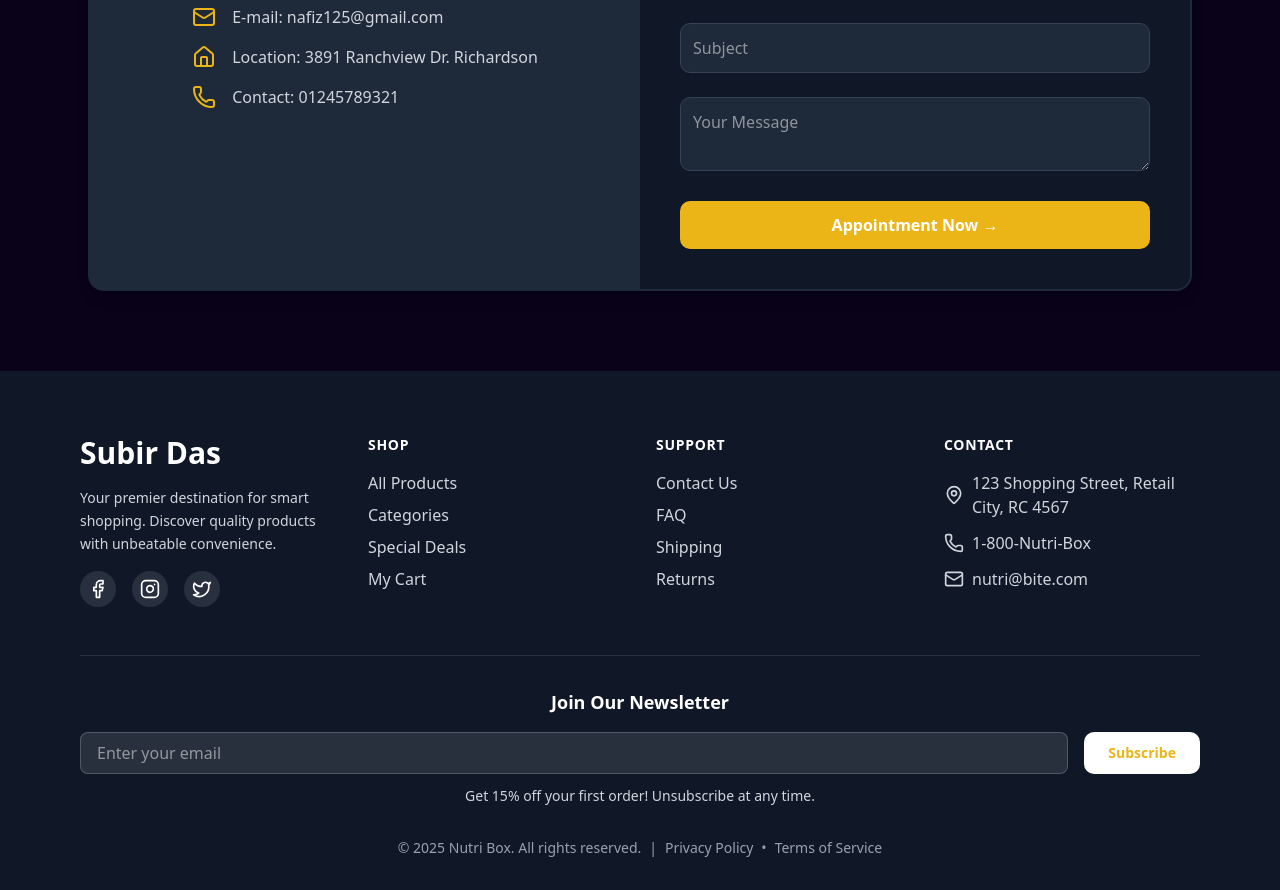
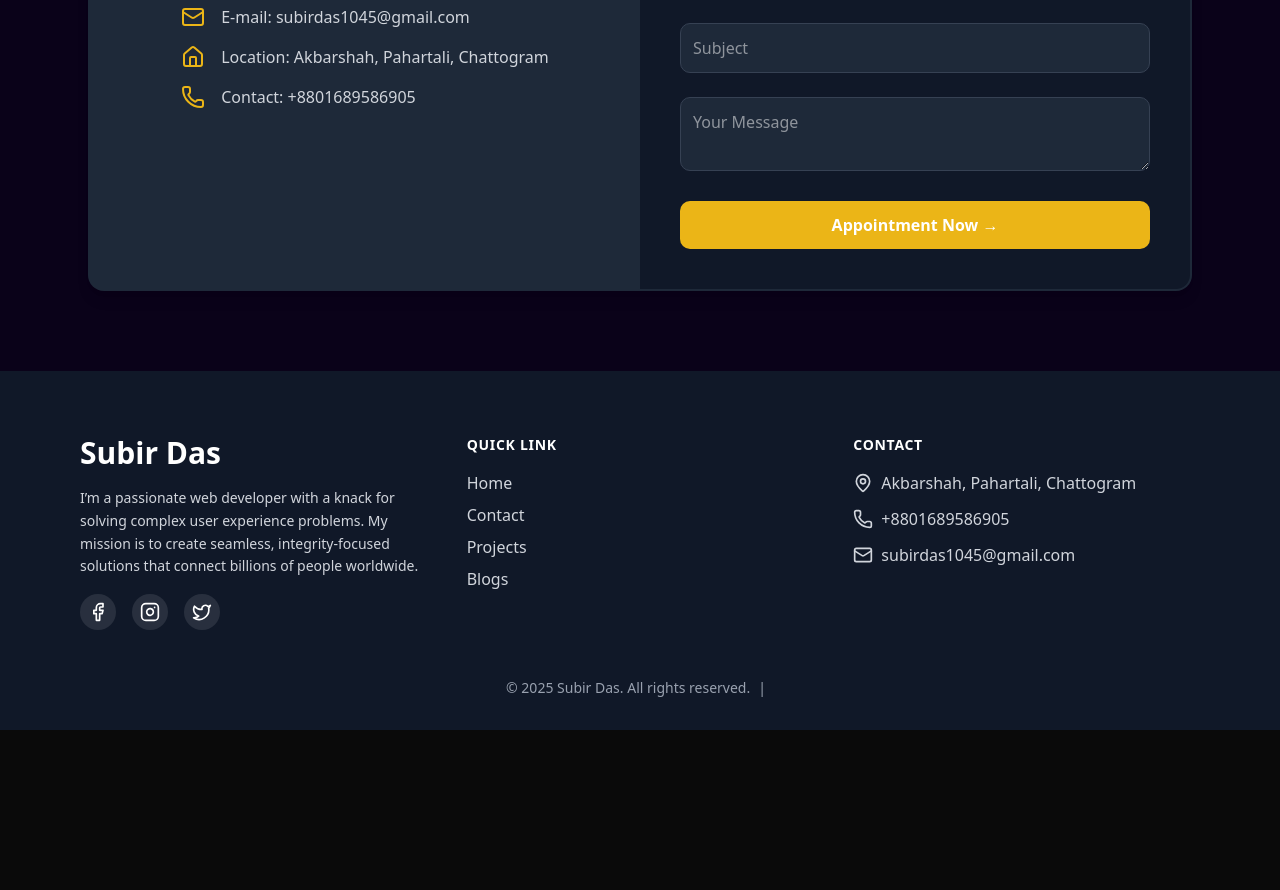
Before and after one commit to subirdas29/my-portfolio-client, a Next.js app: page /contact in a window 1280 px wide. Shown: the part 377-1267 px from the top of the page. After the commit the page ends 1107 px from the top, so only its background shows below. Built offline with nearby package versions, Linux system fonts and the light colour scheme.

Commit message:
banner edited

```diff
--- a/src/components/modules/AllProjects/AllProjects.tsx
+++ b/src/components/modules/AllProjects/AllProjects.tsx
@@ -56,7 +56,7 @@ const AllProjects = () => {
             onClick={() => setActiveTab('FullStack')}
             className={`px-6 py-3 rounded-full font-semibold ${
               activeTab === 'FullStack'
-                ? 'bg-primary text-black'
+                ? 'bg-primary dark:text-black text-white'
                 : 'bg-gray-200 dark:bg-gray-800 text-gray-900 dark:text-white'
             } transition-colors duration-300`}
           >
@@ -66,7 +66,7 @@ const AllProjects = () => {
             onClick={() => setActiveTab('FrontEnd')}
             className={`px-6 py-3 rounded-full font-semibold ${
               activeTab === 'FrontEnd'
-                ? 'bg-primary text-black'
+                ? 'bg-primary dark:text-black text-white'
                 : 'bg-gray-200 dark:bg-gray-800 text-gray-900 dark:text-white'
             } transition-colors duration-300`}
           >
--- a/src/components/modules/home/AboutMe/index.tsx
+++ b/src/components/modules/home/AboutMe/index.tsx
@@ -58,7 +58,7 @@ const AboutMe = () => {
                 <a
               href='/resume/Subir_Das_Resume.pdf'
               download="Subir_Das_Resume.pdf"
-            className="px-4 py-1 bg-primary text-black font-semibold rounded-lg hover:bg-yellow-600 transition duration-300">
+            className="px-4 py-1 bg-primary text-white dark:text-black font-semibold rounded-lg hover:bg-yellow-600 transition duration-300">
               Download CV
             </a>
 
--- a/src/components/modules/home/ContactForm/index.tsx
+++ b/src/components/modules/home/ContactForm/index.tsx
@@ -31,19 +31,19 @@ const ContactSection = () => {
                 <div className="flex items-center gap-4">
                   <span className="text-primary text-2xl"><Mail/></span>
                   <p className="text-gray-600 dark:text-gray-300">
-                    E-mail: nafiz125@gmail.com
+                    E-mail: subirdas1045@gmail.com
                   </p>
                 </div>
                 <div className="flex items-center gap-4">
                   <span className="text-primary  text-2xl"><House/></span>
                   <p className="text-gray-600 dark:text-gray-300">
-                    Location: 3891 Ranchview Dr. Richardson
+                    Location: Akbarshah, Pahartali, Chattogram
                   </p>
                 </div>
                 <div className="flex items-center gap-4">
                   <span className="text-primary text-2xl"><Phone/></span>
                   <p className="text-gray-600 dark:text-gray-300">
-                    Contact: 01245789321
+                    Contact: +8801689586905
                   </p>
                 </div>
               </div>
--- a/src/components/modules/home/MySkill/index.tsx
+++ b/src/components/modules/home/MySkill/index.tsx
@@ -43,7 +43,7 @@ const SkillsSection = () => {
             onClick={() => setActiveTab('technical')}
             className={`px-6 py-3 rounded-full font-semibold ${
               activeTab === 'technical'
-                ? 'bg-primary text-black'
+                ? 'bg-primary dark:text-black text-white'
                 : 'bg-gray-200 dark:bg-gray-800 text-gray-900 dark:text-white'
             } transition-colors duration-300`}
           >
@@ -53,7 +53,7 @@ const SkillsSection = () => {
             onClick={() => setActiveTab('soft')}
             className={`px-6 py-3 rounded-full font-semibold ${
               activeTab === 'soft'
-                ? 'bg-primary text-black'
+                ? 'bg-primary dark:text-black text-white'
                 : 'bg-gray-200 dark:bg-gray-800 text-gray-900 dark:text-white'
             } transition-colors duration-300`}
           >
--- a/src/components/shared/Footer.tsx
+++ b/src/components/shared/Footer.tsx
@@ -6,7 +6,7 @@ const Footer = () => {
   return (
     <footer className="bg-gray-900 text-white pt-16 pb-8">
       <div className=" mx-6 md:mx-12 lg:mx-20">
-        <div className="grid grid-cols-1 md:grid-cols-4 gap-6 lg:gap-8 mb-12">
+        <div className="grid grid-cols-1 md:grid-cols-3 gap-6 lg:gap-10 mb-12">
           {/* Brand Section */}
           <div className="space-y-4">
              <div className="flex items-center gap-2">
@@ -14,7 +14,7 @@ const Footer = () => {
                       <span className="text-3xl font-bold">Subir Das</span>
                       </div>
             <p className="text-gray-300 text-sm leading-relaxed">
-              Your premier destination for smart shopping. Discover quality products with unbeatable convenience.
+            I’m a passionate web developer with a knack for solving complex user experience problems. My mission is to create seamless, integrity-focused solutions that connect billions of people worldwide.
             </p>
             <div className="flex space-x-4">
               <a href="#" className="p-2 bg-white/10 rounded-full hover:bg-white/20 transition">
@@ -30,27 +30,19 @@ const Footer = () => {
           </div>
 
           {/* Quick Links */}
-          <div className="md:col-span-2 grid grid-cols-2 gap-8">
+
+
+
             <div className="space-y-4">
-              <h3 className="font-semibold uppercase text-sm tracking-wider">Shop</h3>
+              <h3 className="font-semibold uppercase text-sm tracking-wider">Quick Link</h3>
               <ul className="space-y-2 text-gray-300">
-                <li><Link href="/allmenu" className="hover:text-white transition">All Products</Link></li>
-                <li><Link href="/categories" className="hover:text-white transition">Categories</Link></li>
-                <li><Link href="/deals" className="hover:text-white transition">Special Deals</Link></li>
-                <li><Link href="/cart" className="hover:text-white transition">My Cart</Link></li>
+              <li><Link href="#" className="hover:text-white transition">Home</Link></li>
+                <li><Link href="/contact" className="hover:text-white transition">Contact</Link></li>
+                <li><Link href="/all-projects" className="hover:text-white transition">Projects</Link></li>
+                <li><Link href="/all-blogs" className="hover:text-white transition">Blogs</Link></li>
               </ul>
             </div>
 
-            <div className="space-y-4">
-              <h3 className="font-semibold uppercase text-sm tracking-wider">Support</h3>
-              <ul className="space-y-2 text-gray-300">
-                <li><Link href="/contact" className="hover:text-white transition">Contact Us</Link></li>
-                <li><Link href="/faq" className="hover:text-white transition">FAQ</Link></li>
-                <li><Link href="/shipping" className="hover:text-white transition">Shipping</Link></li>
-                <li><Link href="/returns" className="hover:text-white transition">Returns</Link></li>
-              </ul>
-            </div>
-          </div>
 
           {/* Contact Info */}
           <div className="space-y-4">
@@ -58,48 +50,28 @@ const Footer = () => {
             <div className="space-y-3 text-gray-300">
               <div className="flex items-center gap-2">
                 <MapPin className="w-5 h-5 flex-shrink-0" />
-                <span>123 Shopping Street, Retail City, RC 4567</span>
+                <span>Akbarshah, Pahartali, Chattogram</span>
               </div>
               <div className="flex items-center gap-2">
                 <Phone className="w-5 h-5 flex-shrink-0" />
-                <span>1-800-Nutri-Box</span>
+                <span>+8801689586905</span>
               </div>
               <div className="flex items-center gap-2">
                 <Mail className="w-5 h-5 flex-shrink-0" />
-                <span>nutri@bite.com</span>
+                <span>subirdas1045@gmail.com</span>
               </div>
             </div>
           </div>
         </div>
 
-        {/* Newsletter */}
-        <div className="border-t border-white/10 pt-8">
-          <div className="text-center">
-            <h3 className="text-lg font-semibold mb-4">Join Our Newsletter</h3>
-            <div className="flex gap-1 lg:gap-4">
-              <input
-                type="email"
-                placeholder="Enter your email"
-                className="flex-1 px-2 lg:px-4 lg:py-2 rounded-md  bg-white/10 border border-white/20 focus:outline-none focus:ring-2 focus:ring-green/50"
-              />
-              <button className="px-2 py-1 lg:px-6 lg:py-2 bg-white text-primary rounded-lg text-sm font-semibold hover:bg-gray-100 transition">
-                Subscribe
-              </button>
-            </div>
-            <p className="text-sm text-gray-300 mt-3">
-              Get 15% off your first order! Unsubscribe at any time.
-            </p>
-          </div>
-        </div>
+
 
         {/* Copyright */}
         <div className="mt-8 text-center text-gray-400 text-sm">
           <p>
-            © {new Date().getFullYear()} Nutri Box. All rights reserved.
+            © {new Date().getFullYear()} Subir Das. All rights reserved.
             <span className="mx-2">|</span>
-            <a href="#" className="hover:text-white transition">Privacy Policy</a>
-            <span className="mx-2">•</span>
-            <a href="#" className="hover:text-white transition">Terms of Service</a>
+
           </p>
         </div>
       </div>
--- a/src/components/shared/Navbar.tsx
+++ b/src/components/shared/Navbar.tsx
@@ -61,7 +61,7 @@ export function Navbar() {
                   ? theme === "dark"
                     ? "text-white"
                     : "text-black"
-                  : "text-white"
+                  :theme === "dark" ? " text-white" : " text-black"
               )}
             >
               {route.label}
```
Also changed, not shown: src/components/modules/home/Banner/banner.tsx (+11 -9 lines).
